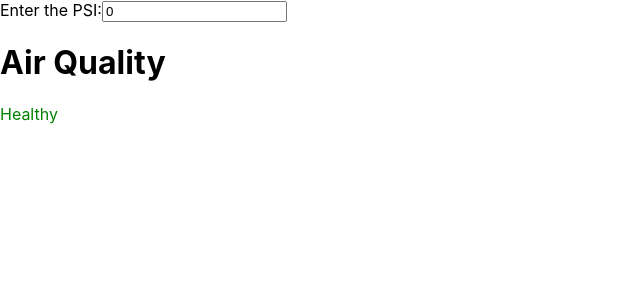
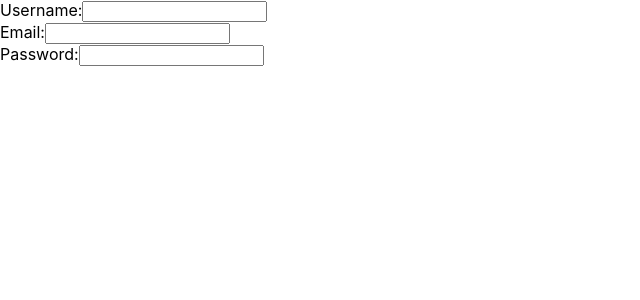
Before and after one commit to nhidayahj/tgc11-react, a React (Create React App) app in the folder react-practice-replt/: page / in a window 1280 px wide. Shown: the top 300 px of the page, without its empty margins (0-640 px from the left). Built offline with nearby package versions, Linux system fonts and the light colour scheme.

Commit message:
edit registerForm

```diff
--- a/react-practice-replt/src/App.js
+++ b/react-practice-replt/src/App.js
@@ -5,7 +5,8 @@
 // import Dice from './Dice'
 // import AreaForm from './AreaForm'
 // import LoginForm from './LoginForm'
-import AirQuality from './AirQuality'
+// import AirQuality from './AirQuality'
+import RegisterForm from './RegisterForm'
 
 
 
@@ -17,7 +18,8 @@ function App() {
         {/* <Dice/> */}
         {/* <AreaForm/> */}
         {/* <LoginForm/> */}
-        <AirQuality/>
+        {/* <AirQuality/> */}
+        <RegisterForm/>
     </div>
   );
 }
--- /dev/null
+++ b/react-practice-replt/src/RegisterForm.js
@@ -0,0 +1,54 @@
+import React from 'react'
+
+export default class RegisterForm extends React.Component {
+    state = {
+        username: "",
+        email: "",
+        password: ""
+    }
+
+
+    checkUsername() {
+        if (this.state.username > 4 && this.state.username <= 10) {
+            return this.state.username
+        } else {
+            return false
+        }
+    }
+
+
+    render() {
+        return (
+            <React.Fragment>
+                <div>
+                    <label>Username:</label>
+                    <input type="text" name="username" value={this.state.username} onChange={this.getUsername} />
+                    <span className="error"></span>
+                </div>
+                <div>
+                    <label>Email:</label>
+                    <input type="text" name="email" />
+                    <span className="error"></span>
+                </div>
+                <div>
+                    <label>Password:</label>
+                    <input type="text" name="password" />
+                    <span className="error"></span>
+                </div>
+            </React.Fragment>
+        )
+    }
+
+    getUsername = (e) => {
+        this.setState({
+            'username':e.target.value
+        })
+    }
+
+    checkUsername = (e) => {
+        this.setState({
+            'username': e.target.value
+        })
+    }
+
+}
```
